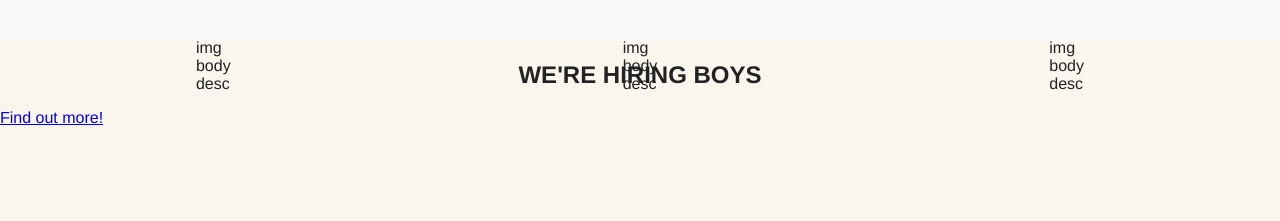
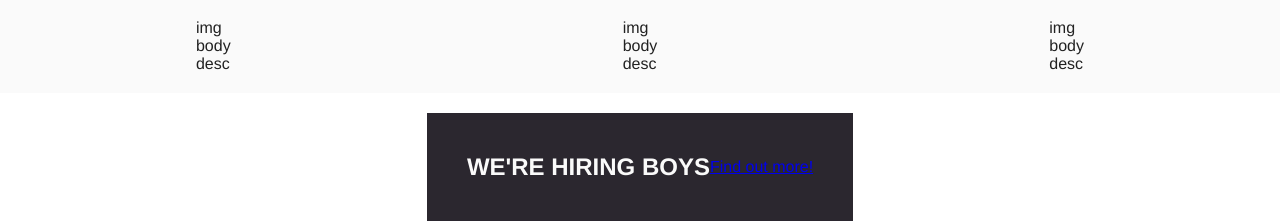
Before and after one commit to HenriqueRulez/sample-react-page, a plain HTML site: page index.html in a window 1280 px wide. Shown: the part 717-938 px from the top of the page. Before the commit the page ends 844 px from the top, so only its background shows below. Drawn offline with nearby package versions, Linux system fonts and the light colour scheme.

Commit message:
fixed card body issue with paddings

```diff
--- a/index.html
+++ b/index.html
@@ -69,7 +69,7 @@
             render(){
                 return(
                     <section className="wrapper-body">
-                        <h2>We're ON BOYS</h2>
+                        <h2 className="header">We're ON BOYS</h2>
 
                         <div className="card-wrapper">
                             <Card />
@@ -105,8 +105,8 @@
                     <section className="wrapper-banner">
                         <div className="banner">
                             <h2>WE'RE HIRING BOYS</h2>
+                        <a href="#">Find out more!</a>
                         </div>
-                        <a href="#">Find out more!</a>
                     </section>
                 )
             }
--- a/style.css
+++ b/style.css
@@ -14,7 +14,7 @@
   margin: 0px;
   padding: 0px;
   box-sizing: border-box;
-  font-family: 'IBM Plex Sans', Helvetica, sans-serif;
+  font-family: "IBM Plex Sans", Helvetica, sans-serif;
 }
 
 html {
@@ -31,7 +31,6 @@ ul {
 }
 
 body {
-  background: #faf6ed;
   font-size: 1.6rem;
   color: #222;
   -webkit-font-smoothing: antialiased;
@@ -63,22 +62,37 @@ nav ul {
 
 .wrapper-body {
   background: var(--light-gray);
-  height: 90px;
+  padding: 20px 0px 20px 0px;
 }
 
-h2 {
+.header {
   text-align: center;
-  padding-top: 20px;
   padding-bottom: 20px;
 }
 
 .card-wrapper {
   display: flex;
   justify-content: space-around;
-  padding: 20px 0 20px 0;
 }
 
 .card {
   display: flex;
   flex-direction: column;
 }
+
+.wrapper-banner {
+  display: flex;
+  justify-content: center;
+  max-height: 200px;
+  margin-top: 20px;
+}
+
+.banner {
+  color: var(--light-gray);
+  min-width: 400px;
+  display: flex;
+  justify-content: space-between;
+  align-items: center;
+  padding: 40px;
+  background: var(--dark-violet);
+}
```
